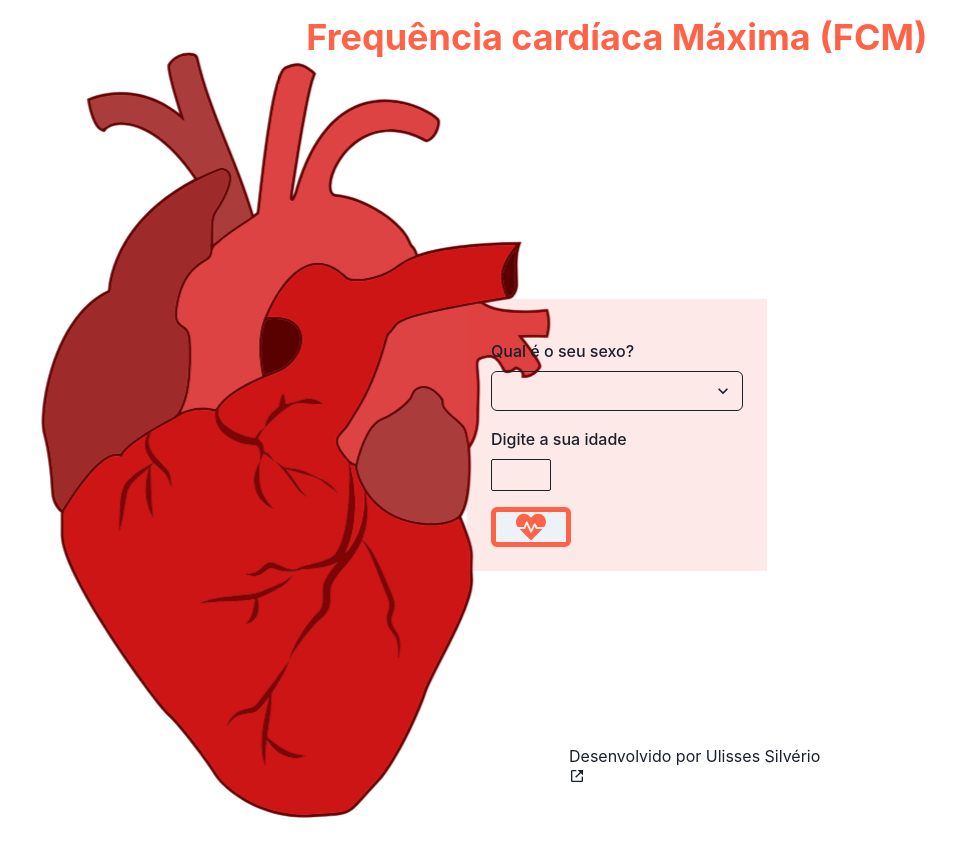
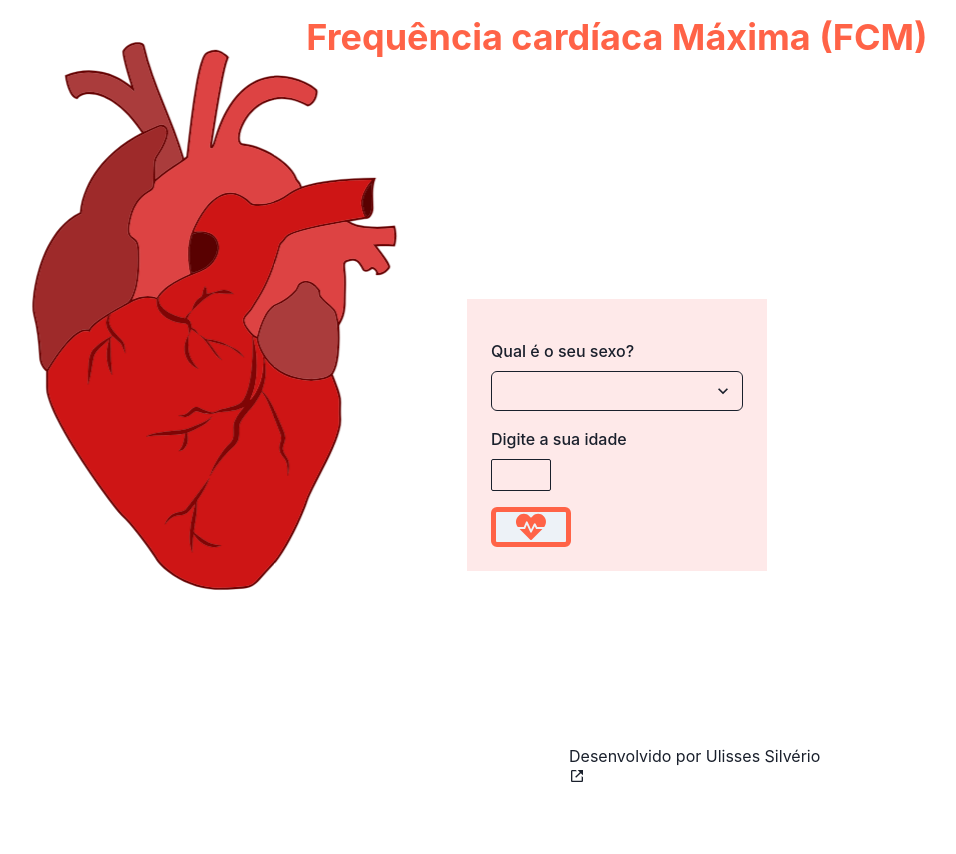
Before and after one commit to Odisseu93/monitor-bpm, a React (Vite) app: page / in a window 1280 px wide. Shown: the whole page, without its empty margins (23-979 px from the left). After the commit the page ends 800 px from the top, so only its background shows below. Built offline with nearby package versions, Linux system fonts and the light colour scheme.

Commit message:
fix: ajustando a altura do background do App

```diff
--- a/src/styles/app.scss
+++ b/src/styles/app.scss
@@ -59,6 +59,10 @@
     }
 }
 
+.app-bg {
+    height: 75vh;
+}
+
 @media (max-width: 1131px) {
 
     .App {
```
